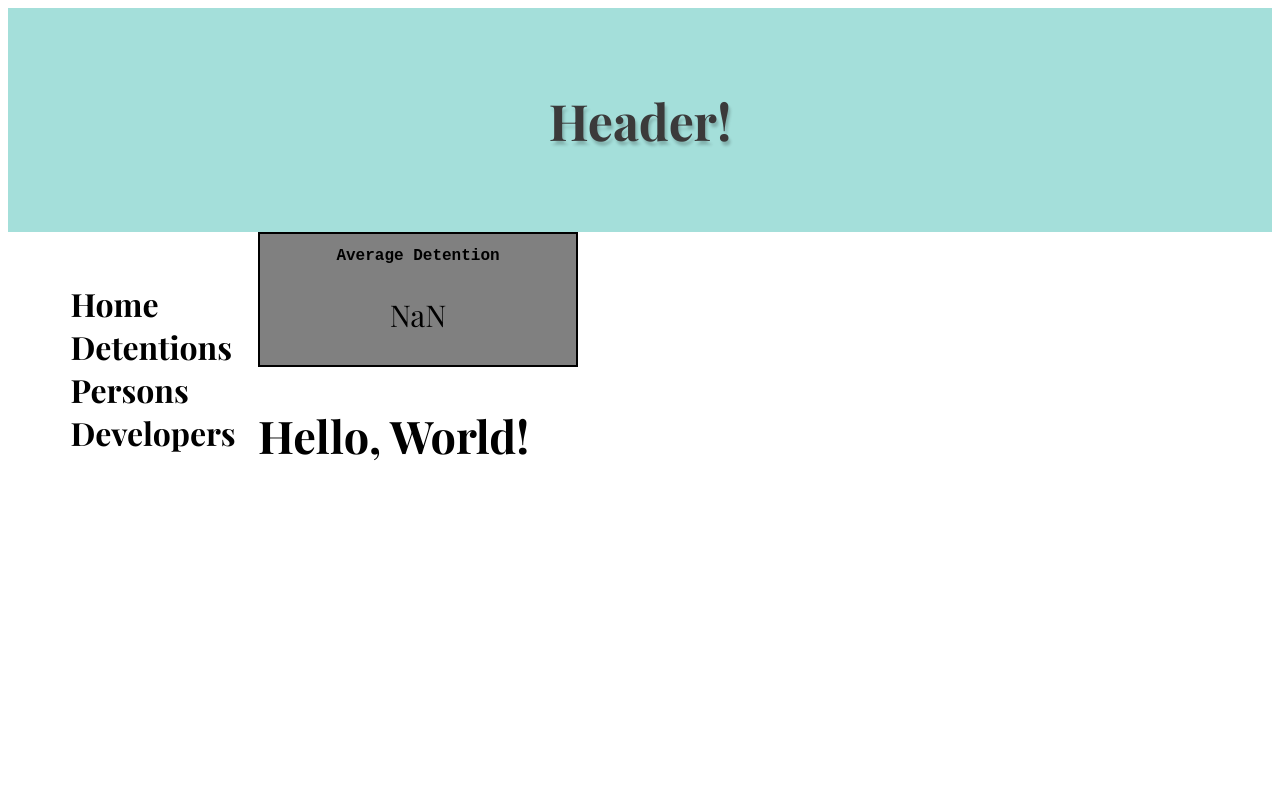
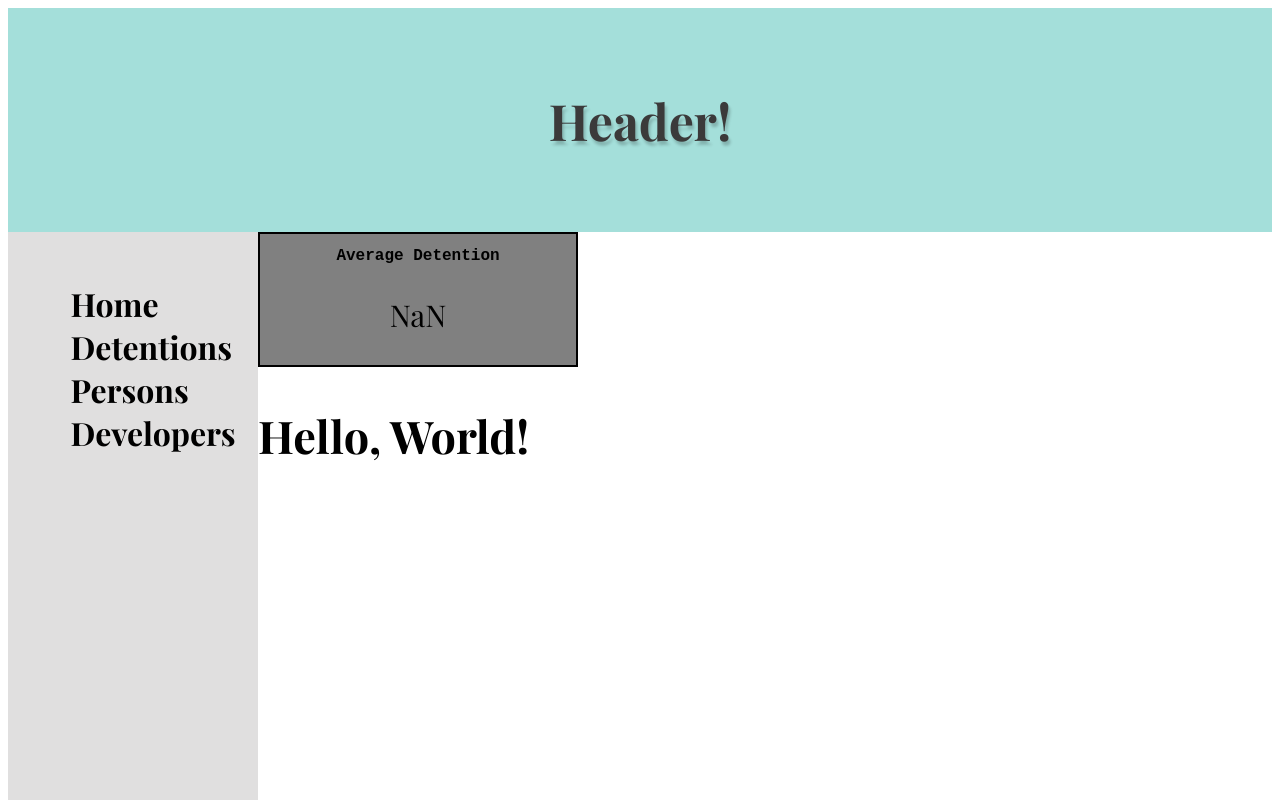
Before and after one commit to JMoneymaker/MultCo-jail-data-FE, a React app: page / in a window 1280 px wide. Built offline with nearby package versions, Linux system fonts and the light colour scheme; no server answers.

Commit message:
minor styling of the FE

```diff
--- a/src/components/HomePage.css
+++ b/src/components/HomePage.css
@@ -44,7 +44,7 @@
   font-size: 2em;
   font-family: 'Playfair Display';
   font-weight: 700;
-
+  background-color: rgba(214, 212, 212, 0.74);
 }
 
 .dynamicDataDisplay {
```
